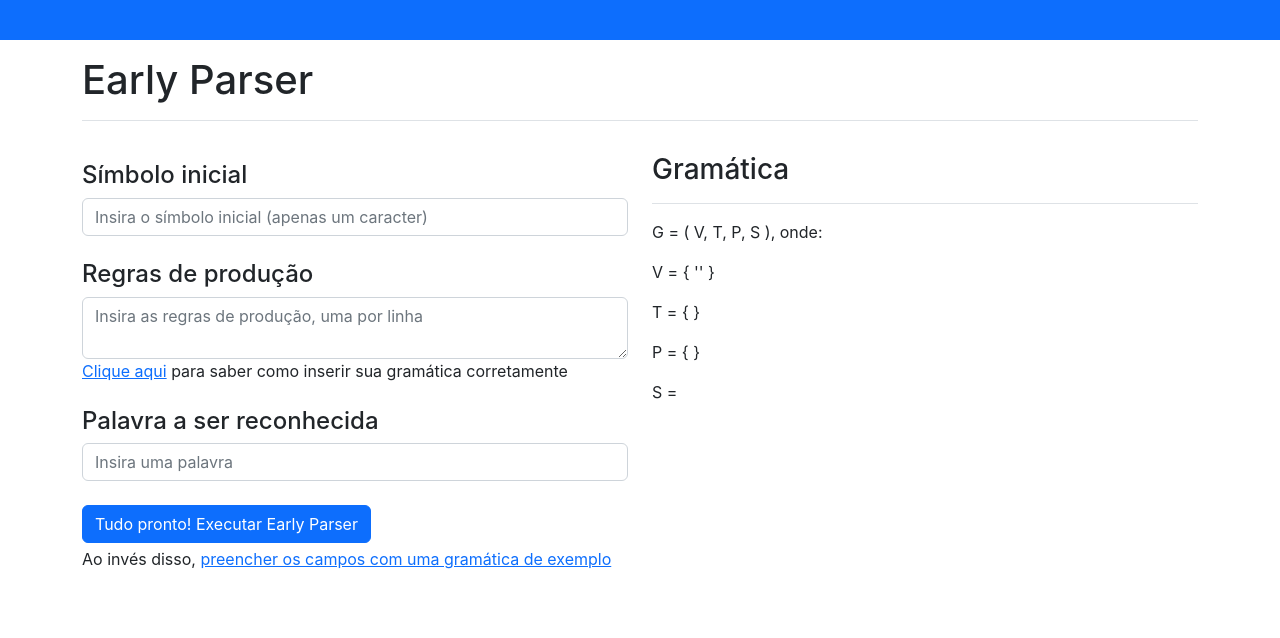
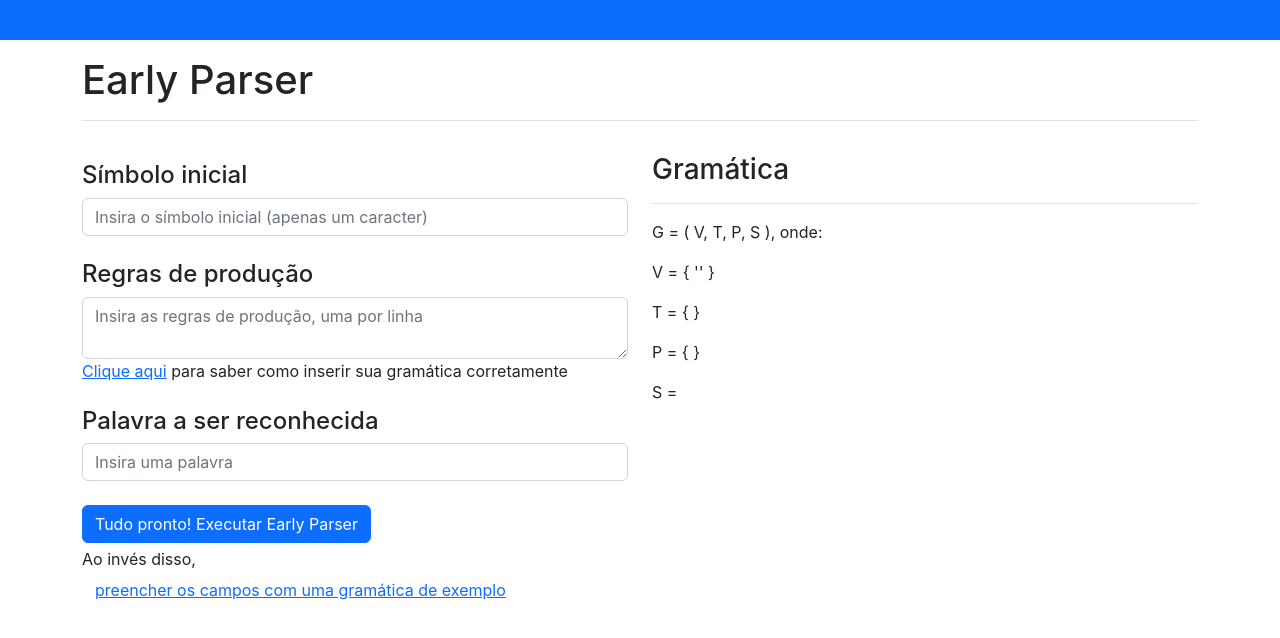
Before and after one commit to anachiarelli/early-js, a React (Create React App) app: page / in a window 1280 px wide. Shown: the top 638 px of the page. Built offline with nearby package versions, Linux system fonts and the light colour scheme.

Commit message:
adiciona incluir gramatica de exemplo e customizações

```diff
--- a/src/App.js
+++ b/src/App.js
@@ -97,13 +97,18 @@ function App() {
         </div>
         <div className="row">
           {dominios.map((dominio, i) => (
-            <div className="col-lg-3 pb-4">
+            <div className="col-lg-3 pb-4 col-md-3">
               <Dominio indice={i} regras={dominio} key={i}/>
             </div>
           ))}
         </div>
         <div className="row">
-          <p>{palavraReconhecida == null ? '' : palavraReconhecida ? "Palavra reconhecida" : "Palavra não reconhecida"}</p>
+          <p>{
+            palavraReconhecida == null
+              ? ''
+              : palavraReconhecida
+                ? <div className="alert alert-success">Palavra reconhecida</div>
+                : <div className="alert alert-danger">Palavra não reconhecida</div>}</p>
         </div>
       </div>
     </div>
--- a/src/early/Formulario.js
+++ b/src/early/Formulario.js
@@ -2,7 +2,21 @@ import { useState } from "react";
 
 function Formulario(props) {
 
-    const [regrasDeProducao, setRegrasDeProducao] = useState(props.regrasDeProducao)
+    const [regrasDeProducao, setRegrasDeProducao] = useState(props.regrasDeProducao);
+
+    const handleExemploClique = e => {
+        props.setRegrasDeProducao(
+            "E->T\n" +
+            "E->E+T\n" +
+            "T->F\n" +
+            "T->T*F\n" +
+            "F->(E)\n" +
+            "F->x"
+        );
+
+        props.setSimboloInicial('E');
+        props.setPalavra("x*x");
+    }
 
     const handleRegrasDeProducaoChange = e => {
         const texto = e.target.value;
@@ -21,12 +35,12 @@ function Formulario(props) {
             <label className="form-label text-start mt-4 h4">Símbolo inicial</label>
             <input className="form-control" placeholder="Insira o símbolo inicial (apenas um caracter)" value={props.simboloInicial} onChange={e => props.setSimboloInicial(e.target.value)}/>
             <label className="form-label text-start mt-4 h4">Regras de produção</label>
-            <textarea className="form-control" placeholder="Insira as regras de produção, uma por linha" value={regrasDeProducao} onChange={handleRegrasDeProducaoChange}/>
+            <textarea className="form-control" placeholder="Insira as regras de produção, uma por linha" value={props.regrasDeProducao} onChange={handleRegrasDeProducaoChange}/>
             <p className="m-0"><a href="">Clique aqui</a> para saber como inserir sua gramática corretamente</p>
             <label className="form-label text-start mt-4 h4">Palavra a ser reconhecida</label>
             <input className="form-control" placeholder="Insira uma palavra" value={props.palavra} onChange={e => props.setPalavra(e.target.value)}/>
             <button className="btn btn-primary mt-4 mb-1" type="button" onClick={props.executarAlgoritmo}>Tudo pronto! Executar Early Parser</button>
-            <p className="">Ao invés disso, <a href="">preencher os campos com uma gramática de exemplo</a></p>
+            <p className="">Ao invés disso, <button type="button" className="btn btn-link" onClick={handleExemploClique}>preencher os campos com uma gramática de exemplo</button></p>
         </div>
     );
 }
```
